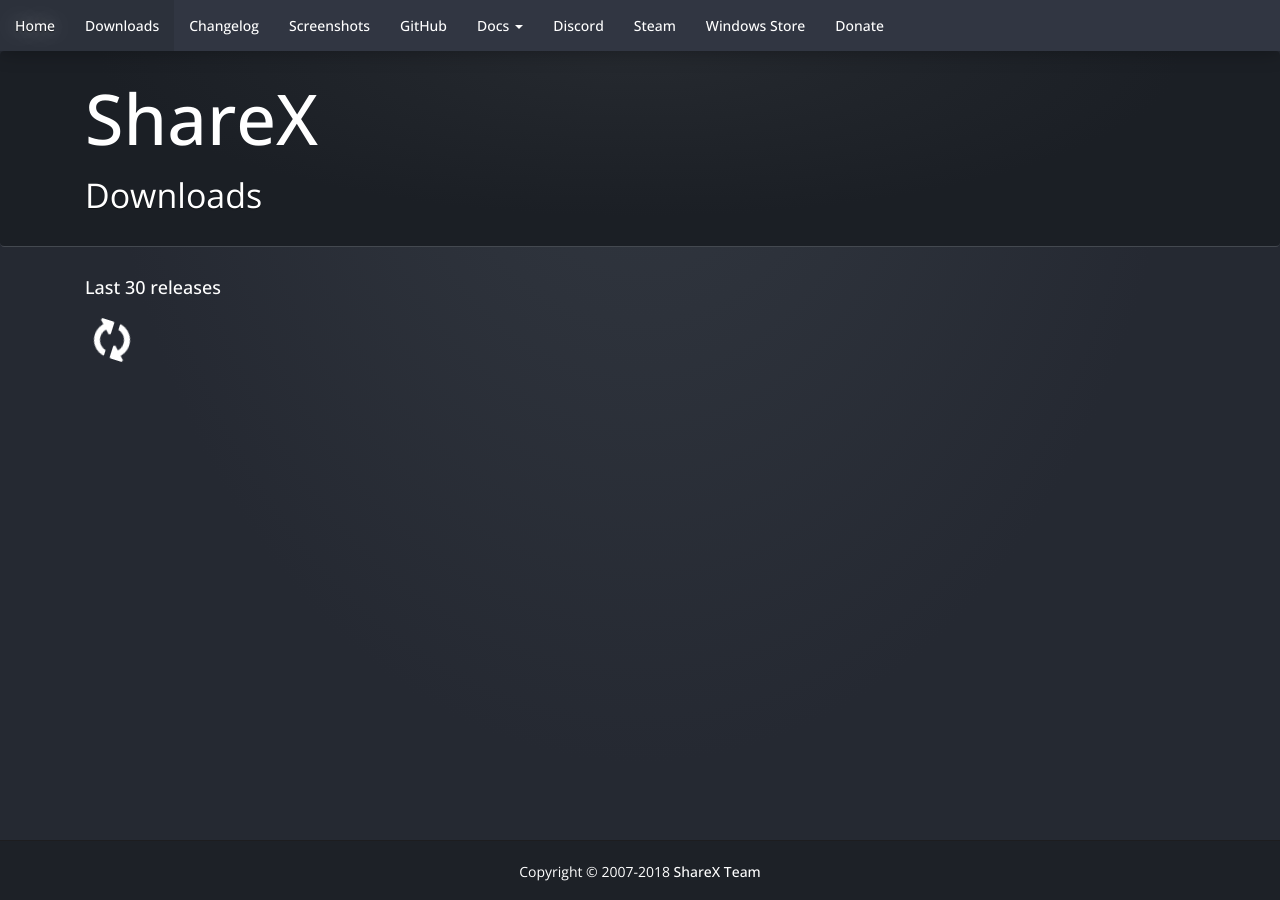
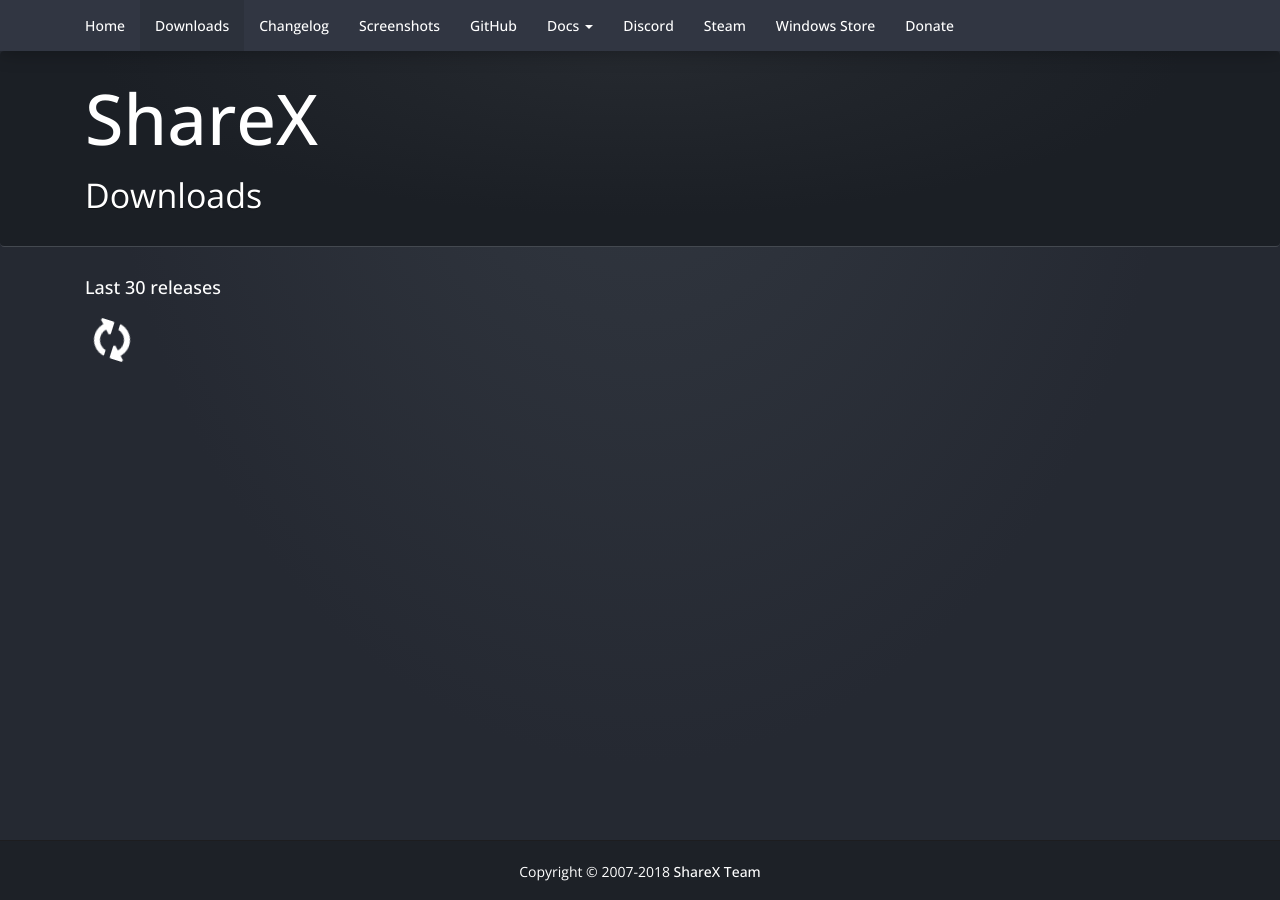
Before and after one commit to ShareX/sharex.github.io, a Jekyll site: the page built from downloads/index.html, in a window 1280 px wide. Built offline with Jekyll 4.4.1, drawn with Linux system fonts in a browser that asks for light colours; nearby versions of some CDN libraries.

Commit message:
Fix compact navbar, downloads and screenshots page

```diff
--- a/_includes/navbar.html
+++ b/_includes/navbar.html
@@ -1,9 +1,10 @@
 <nav class="navbar navbar-expand-md">
-    <button class="navbar-toggler" type="button" data-toggle="collapse" data-target="#navbar" aria-controls="navbar" aria-expanded="false" aria-label="Toggle navigation">
+    <div class="container">
+        <button class="navbar-toggler ml-auto" type="button" data-toggle="collapse" data-target="#navbar" aria-controls="navbar" aria-expanded="false" aria-label="Toggle navigation">
             <span class="navbar-toggler-icon"></span>
         </button>
 
-    <div class="collapse navbar-collapse {% if page.title %}navbar-compact{% else %}justify-content-center{% endif %}" id="navbar">
+        <div class="collapse navbar-collapse {% unless page.title %}justify-content-center{% endunless %}" id="navbar">
             <ul class="navbar-nav">
                 <li class="nav-item{% unless page.title %} active{% endunless %}"><a class="nav-link" href="{{ site.url }}">Home</a></li>
                 <li class="nav-item{% if page.title == "Downloads" %} active{% endif %}"><a class="nav-link" href="{{ site.url }}/downloads/">Downloads</a></li>
@@ -30,4 +31,5 @@
                 <li class="nav-item{% if page.title == "Donate" %} active{% endif %}"><a class="nav-link" href="{{ site.url }}/donate/">Donate</a></li>
             </ul>
         </div>
+    </div>
 </nav>
--- a/css/main.scss
+++ b/css/main.scss
@@ -136,18 +136,7 @@
 }
 
 @media (min-width: 768px) {
-    .navbar-center .navbar-nav {
-        display: inline-block;
-        float: none;
-        vertical-align: top;
-    }
-
-    .navbar-center .navbar-collapse {
-        text-align: center;
-    }
-
-    .navbar-compact .container,
-    .navbar-compact .container #navbar {
+    .navbar .container {
         padding-left: 0px;
     }
 }
@@ -463,9 +452,10 @@
     .table-downloads {
         display: none;
 
-        .label {
+        .badge {
             font-weight: 500;
-            box-shadow: 0px 1px 0px rgba(158, 0, 0, 0.5);
+            padding: 4px;
+            box-shadow: 0px 1px 0px rgba(158, 0, 0, 1);
         }
 
         tr {
@@ -488,7 +478,15 @@
 
     .thumbnail {
         background-color: #1c2026;
+        display: block;
         border: none;
+        border-radius: 4px;
+        padding: 4px;
+        margin-bottom: 20px;
+    }
+
+    .thumbnail img {
+        max-width: 100%;
     }
 }
 
--- a/downloads/index.html
+++ b/downloads/index.html
@@ -64,7 +64,7 @@
                                 .attr("href", release.html_url)
                                 .text(release.name)
                             )
-                            .append(release.prerelease ? "<div class=\"pull-right\"><span class=\"label label-danger\">Pre-release</span></div>" : "")
+                            .append(release.prerelease ? "<div class=\"pull-right\"><span class=\"badge badge-danger\">Pre-release</span></div>" : "")
                         )
                         .append($("<td>")
                             .append($("<a>")
```
Lines whose indentation alone changed are shown as unchanged.
